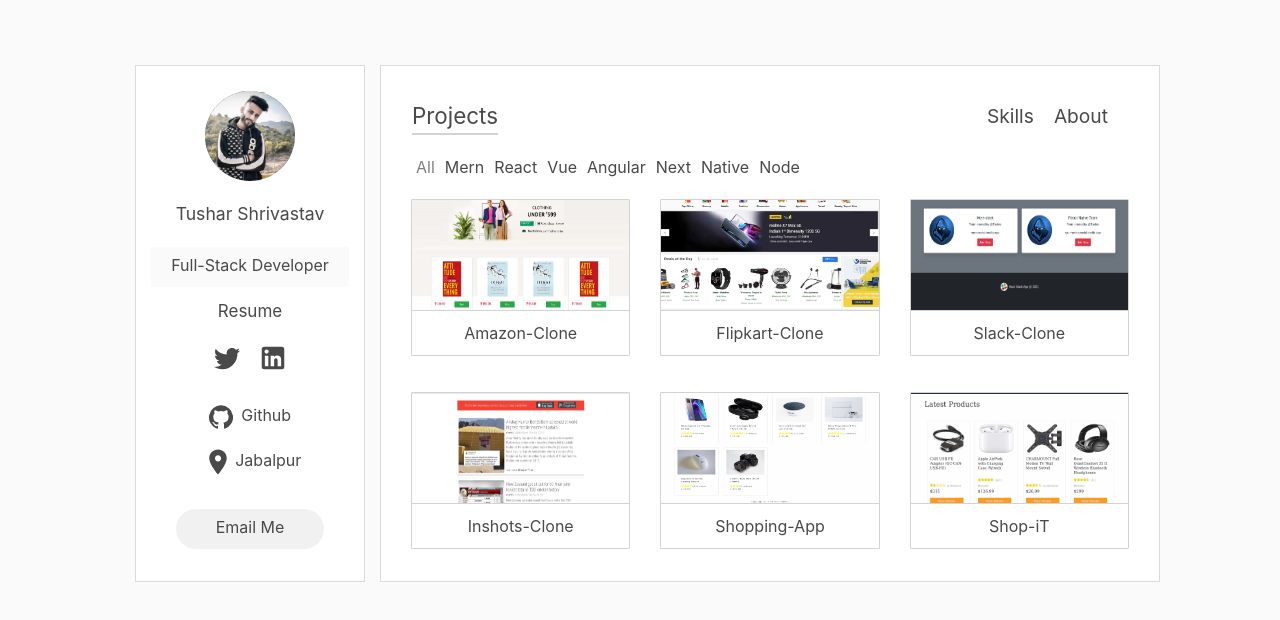
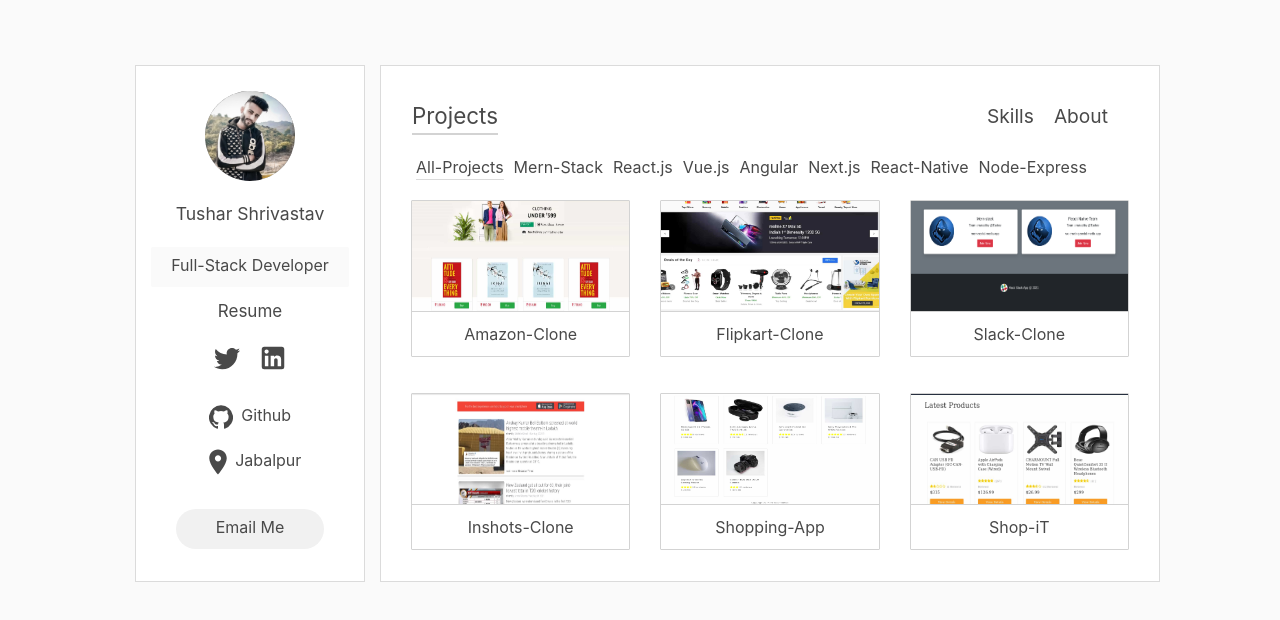
Before and after one commit to Tuhsarshrivastav/portfolio, a React (Create React App) app: page /projects in a window 1280 px wide. Shown: the top 620 px of the page. Built offline with nearby package versions, Linux system fonts and the light colour scheme.

Commit message:
changes in css

```diff
--- a/src/components/Project/Projects.css
+++ b/src/components/Project/Projects.css
@@ -1,5 +1,5 @@
 .projects__navbar-active {
-  color: gray;
+  border-bottom: 1px solid #dbdbdb;
 }
 .projects {
   max-height: 65vh;
--- a/src/components/Project/Projects.js
+++ b/src/components/Project/Projects.js
@@ -28,26 +28,26 @@
             setActive("All");
           }}
         >
-          All
+          All<span className='hide'>-Projects</span>
         </div>
         <div
-          style={{}}
+
           className={active === "mern-stack" && "projects__navbar-active"}
           onClick={() => handleFilterCategory("mern-stack")}
         >
-          Mern
+          Mern<span className='hide'>-Stack</span>
         </div>
         <div
           className={active === "react.js" && "projects__navbar-active"}
           onClick={() => handleFilterCategory("react.js")}
         >
-          React
+          React.js
         </div>
         <div
           className={active === "vue.js" && "projects__navbar-active"}
           onClick={() => handleFilterCategory("vue.js")}
         >
-          Vue
+          Vue.js
         </div>
         <div
           className={active === "angular" && "projects__navbar-active"}
@@ -59,19 +59,19 @@
           className={active === "nextjs" && "projects__navbar-active"}
           onClick={() => handleFilterCategory("nextjs")}
         >
-          Next
+          Next.js
         </div>
         <div
           className={active === "react-native" && "projects__navbar-active"}
           onClick={() => handleFilterCategory("react-native")}
         >
-          Native
+          <span className='hide'>React-</span>Native
         </div>
         <div
           className={active === "node.js" && "projects__navbar-active"}
           onClick={() => handleFilterCategory("node.js")}
         >
-          Node
+          Node<span className='hide'>-Express</span>
         </div>
       </div>
       <div className="row">
--- a/src/index.css
+++ b/src/index.css
@@ -85,6 +85,9 @@
   .backend {
     margin-top: 5px;
   }
+  .hide{
+    display: none;
+  }
 }
 @media (max-width: 414px) {
   .margin {
@@ -92,6 +95,9 @@
   }
   .backend {
     margin-top: 10px;
+  }
+  .hide{
+    display: none;
   }
 }
 @media (max-width: 600px) {
```
